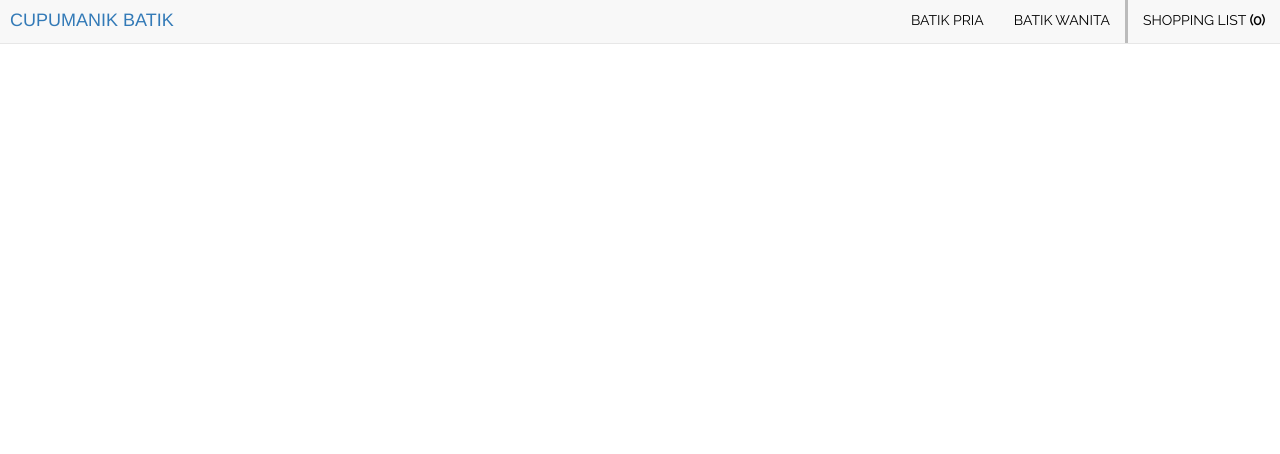
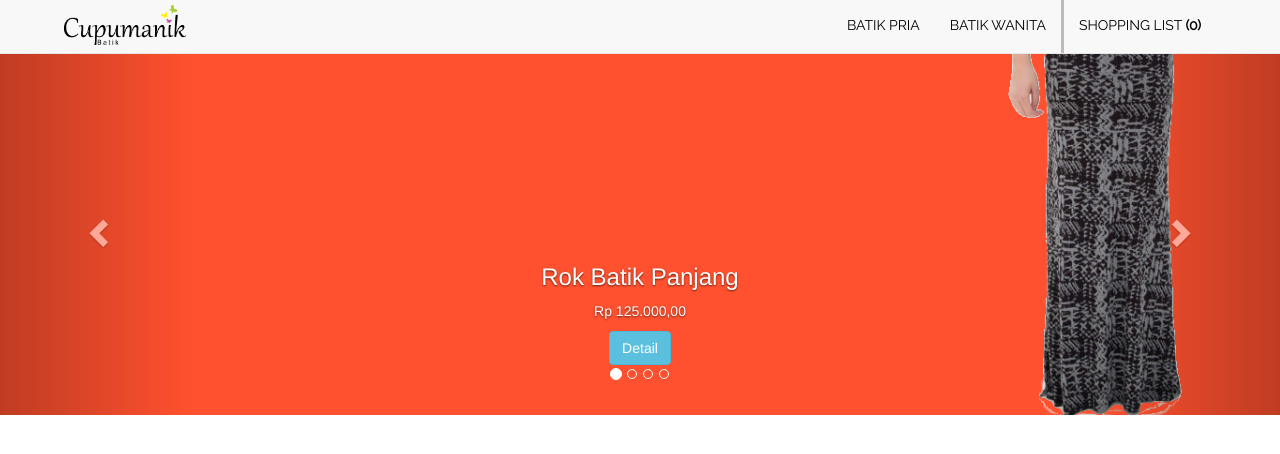
Before and after one commit to theodorusyoga/Cupumanik, a PHP site: page /template/home.html in a window 1280 px wide. Shown: the top 454 px of the page. Run offline with PHP 8.4, Linux system fonts and the light colour scheme; some libraries are stand-ins or nearby versions.

Commit message:
tambah carousel (tapi belum di-styling)

```diff
--- a/index.php
+++ b/index.php
@@ -16,7 +16,7 @@
 <body style="background-color: #000000">
 	<div class="header">
 		<div class="subheader">
-			<img class="logo" src="assets/logo.png" />
+			<img class="logo" src="assets/logo-white.png" />
 		</div>
 	</div>
 	<div class="main">
--- a/template/cupumanik-style.css
+++ b/template/cupumanik-style.css
@@ -2,16 +2,21 @@
 
 body
 {
-	padding-top: 70px;
+	padding-top: 40px;
 }
 
-.navbar-default {
+/*.navbar-default {
 	min-height: 40px !important;
+}*/
+
+.navbar-brand {
+	/*height: 40px !important;*/
+	padding: 5px 5% !important;
 }
 
-.navbar-brand {
-	height: 40px !important;
-	padding: 10px !important;
+.navbar-collapse {
+    padding-left: 5% !important;
+    padding-right: 5% !important;
 }
 
 .nav-menu {
@@ -30,7 +35,7 @@ body
 	display: block;
 	color: black !important;
     text-align: center;
-    padding: 10px 15px !important;
+    /*padding: 10px 15px !important;*/
     text-decoration: none;
     font-family: 'Raleway', serif;
     border-bottom: 3px solid #f8f8f8;
--- a/template/home.html
+++ b/template/home.html
@@ -5,7 +5,7 @@
 <title>Cupumanik</title>
 <link href='https://fonts.googleapis.com/css?family=Raleway'
 	rel='stylesheet' type='text/css'>
-<link rel="stylesheet" href="css/style.css">
+<link rel="stylesheet" href="../css/style.css">
 <link rel="stylesheet" href="cupumanik-style.css">
 <link rel="stylesheet"
 	href="https://maxcdn.bootstrapcdn.com/bootstrap/3.3.6/css/bootstrap.min.css"
@@ -20,7 +20,9 @@
 <body>
 	<div class="navbar navbar-default navbar-small navbar-fixed-top">
 		<div class="navbar-brand pull-left">
-			<a href="#home">CUPUMANIK BATIK</a>
+			<a href="#home">
+				<img class="logo" src="../assets/logo-black.png" style="height: 40px" />
+			</a>
 		</div>
 		<button type="button" class="navbar-toggle pull-right" data-toggle="collapse" data-target=".navbar-collapse">
     		<span class="icon-bar"></span>
@@ -35,5 +37,63 @@
 			</ul>
 		</div>
 	</div>
+
+	<div id="featured-carousel" class="carousel slide" data-ride="carousel">
+
+		<ol class="carousel-indicators">
+    		<li data-target="#featured-carousel" data-slide-to="0" class="active"></li>
+    		<li data-target="#featured-carousel" data-slide-to="1"></li>
+    		<li data-target="#featured-carousel" data-slide-to="2"></li>
+    		<li data-target="#featured-carousel" data-slide-to="3"></li>
+  		</ol>
+
+  		<div class="carousel-inner" role="listbox">
+  			<div class="item active">
+      			<img src="../assets/carousel1a.png" alt="Rok Batik Panjang">
+      			<div class="carousel-caption">
+        			<h3>Rok Batik Panjang</h3>
+        			<p>Rp 125.000,00</p>
+        			<button class="btn btn-info">Detail</button>
+      			</div>
+    		</div>
+
+    		<div class="item">
+      			<img src="../assets/carousel2a.png" alt="Celana Batik Skinny">
+      			<div class="carousel-caption">
+        			<h3>Celana Batik Skinny</h3>
+        			<p>Rp 180.000,00</p>
+        			<button class="btn btn-info">Detail</button>
+      			</div>
+    		</div>
+
+    		<div class="item">
+      			<img src="../assets/carousel3a.png" alt="Kaos Batik Sleeveless Pria">
+      			<div class="carousel-caption">
+        			<h3>Kaos Batik Sleeveless Pria</h3>
+        			<p>Rp 137.000,00</p>
+        			<button class="btn btn-info">Detail</button>
+      			</div>
+    		</div>
+
+    		<div class="item">
+      			<img src="../assets/carousel4a.png" alt="Kaos Batik Santai Wanita">
+      			<div class="carousel-caption">
+        			<h3>Celana Batik Skinny</h3>
+        			<p>Rp 202.000,00</p>
+        			<button class="btn btn-info">Detail</button>
+      			</div>
+    		</div>
+  		</div>
+
+  		<a class="left carousel-control" href="#featured-carousel" role="button" data-slide="prev">
+    		<span class="glyphicon glyphicon-chevron-left" aria-hidden="true"></span>
+    		<span class="sr-only">Previous</span>
+  		</a>
+  		<a class="right carousel-control" href="#featured-carousel" role="button" data-slide="next">
+    		<span class="glyphicon glyphicon-chevron-right" aria-hidden="true"></span>
+    		<span class="sr-only">Next</span>
+  		</a>
+
+	</div>
 </body>
 </html>
```
Also changed, not shown: assets/carousel1.png (added), assets/carousel1a.png (added), assets/carousel2.png (added), assets/carousel2a.png (added), assets/carousel3.png (added), assets/carousel3a.png (added), assets/carousel4.png (added), assets/carousel4a.png (added), assets/logo-black.png (added), assets/logo-white.png (renamed from assets/logo.png).
